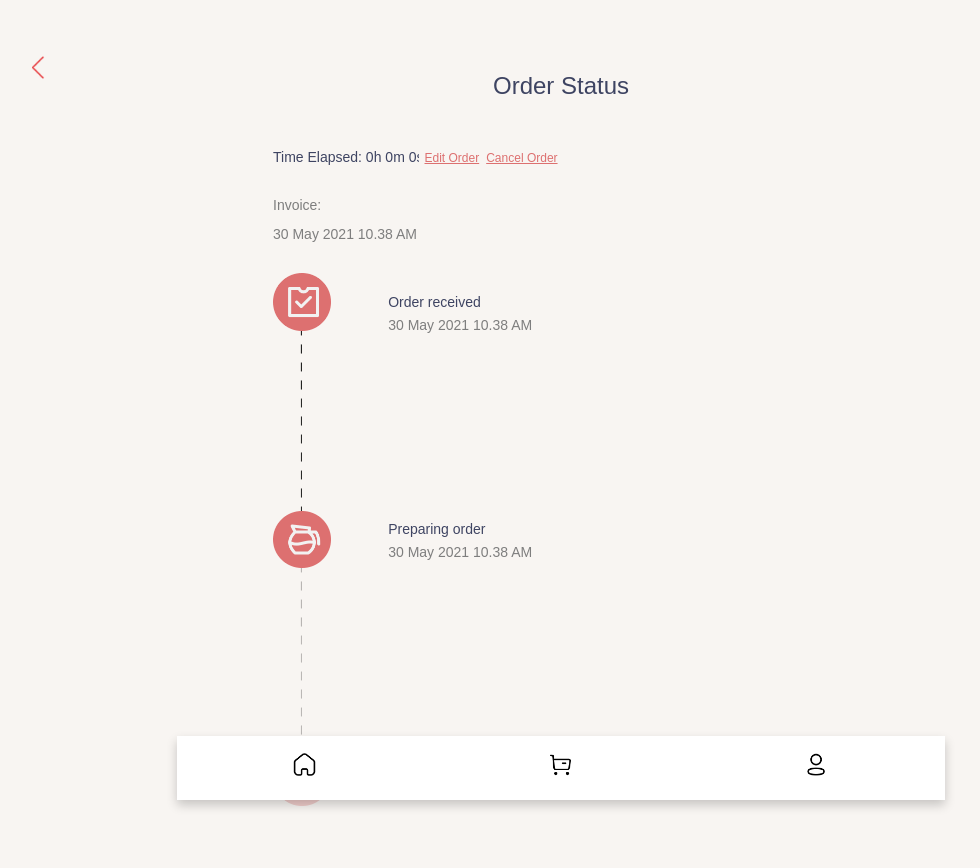
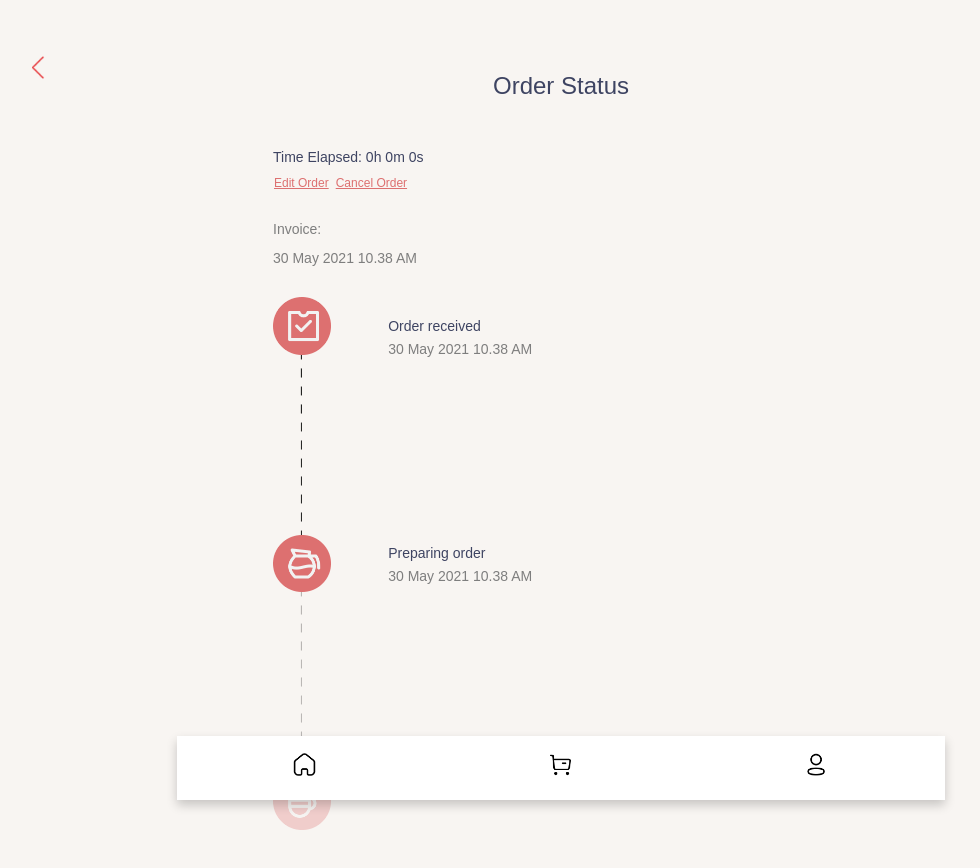
Before and after one commit to techn0mancr/snaccs-in-a-van, a Vue app in the folder frontend/: page /order/active/status in a window 1280 px wide. Shown: the top 868 px of the page, without its empty margins (79-1059 px from the left). Built offline with nearby package versions, Linux system fonts and the light colour scheme; no server answers; what password-validator would draw is missing.

Commit message:
Moved edit and cancel buttons

```diff
--- a/frontend/src/pages/orderStatus.tsx
+++ b/frontend/src/pages/orderStatus.tsx
@@ -172,7 +172,7 @@ class Status extends React.Component {
               Time Elapsed: {hour}h {minute}m {second}s
             </h2>
             {showEdit && vendorId ? (
-              <>
+              <div className="edit">
                 <button
                   className="cancel"
                   type="submit"
@@ -191,14 +191,14 @@ class Status extends React.Component {
                   value="edit"
                   onClick={() =>
                     cancelOrder(this.orderId).then((res) => {
-                      alert("Order was canccelled!");
+                      alert("Order was cancelled!");
                       history.push("/cart/order/active");
                     })
                   }
                 >
                   Cancel Order
                 </button>
-              </>
+              </div>
             ) : null}
           </div>
 
```
